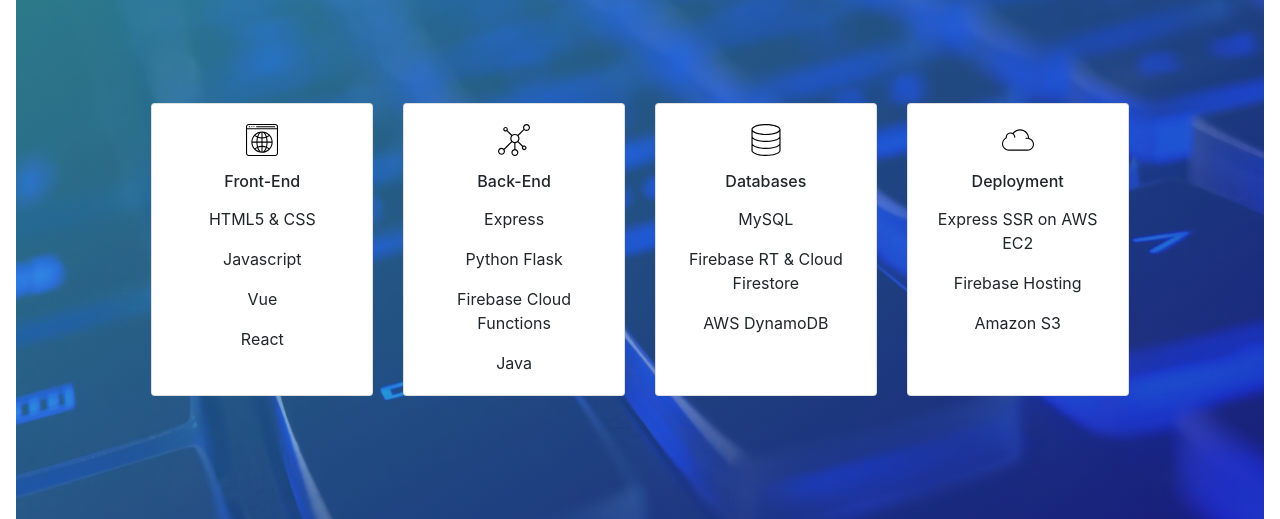
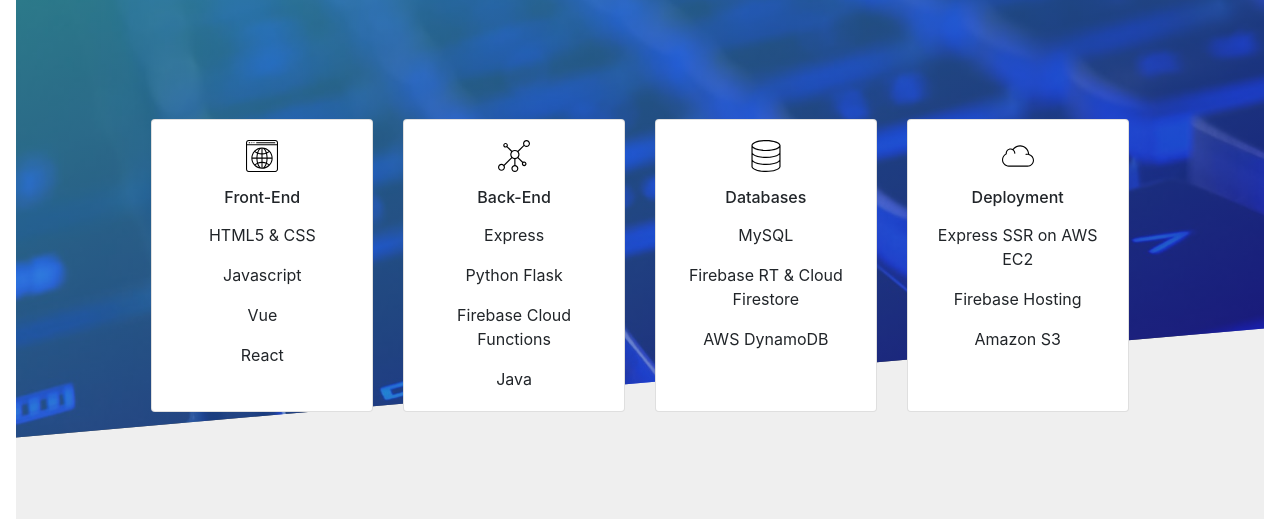
Before and after one commit to andrewlew1s/personal-website, a Vue app: page / in a window 1280 px wide. Shown: the part 1590-2109 px from the top of the page. Built offline with nearby package versions, Linux system fonts and the light colour scheme.

Commit message:
fix: more responsive

```diff
--- a/src/components/Features.vue
+++ b/src/components/Features.vue
@@ -94,10 +94,10 @@
 @media only screen and (max-width: 1500px) {
 	.features {
 
-		height: 85vh;
+		height: 55vh;
 
 		&__cards {
-			margin-top: 10rem;
+			margin-top: 11rem;
 			margin-left: 1rem;
 			margin-right: 1rem;
 
--- a/src/components/Footer.vue
+++ b/src/components/Footer.vue
@@ -133,9 +133,31 @@
 		margin-left: 1rem;
 		margin-right: 1rem;
 		margin-bottom: 2rem;
+
 	}
+
+}
+
+}
+
+@media only screen and (max-width: 350px) {
+
+.footer {
+
+	&__form {
+
+		&__how {
+			float: none;
+			margin-top: 1rem;
+		}
+	}
+
+
 }
 
 }
 
 </style>
+
+
+</style>
```
